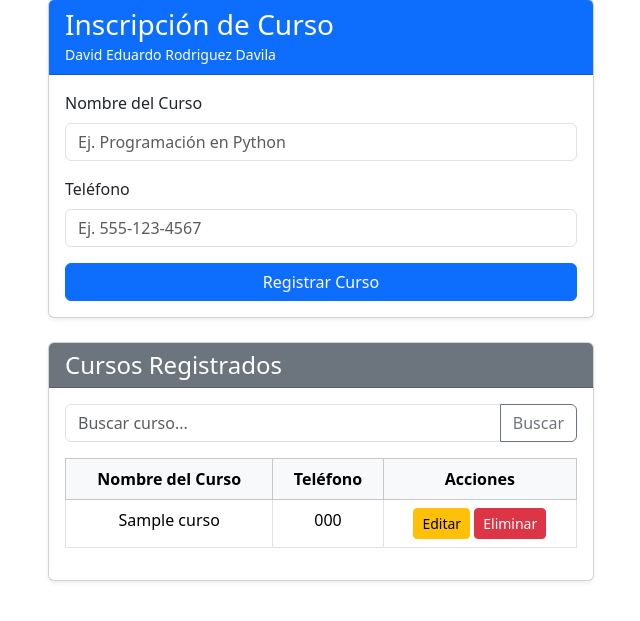
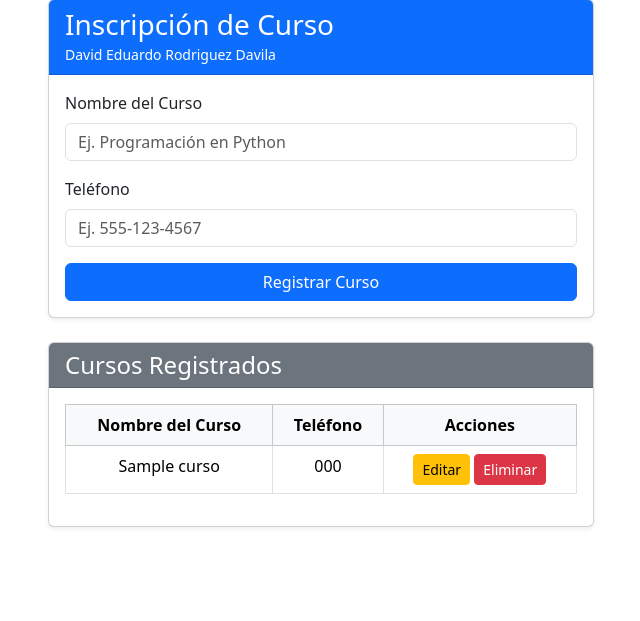
Before and after one commit to EdwScarlet/flask7b, a Flask app: page / in a window 1280 px wide. Shown: the part 49-670 px from the top of the page, without its empty margins (319-959 px from the left). Run offline with Flask 3, Linux system fonts and the light colour scheme; tables that the repository leaves empty or names only in its code hold one stand-in row (values such as "Sample post"); some libraries are stand-ins or nearby versions.

Commit message:
Update app.html

```diff
--- a/templates/app.html
+++ b/templates/app.html
@@ -44,7 +44,7 @@
                         <h4 class="mb-0">Cursos Registrados</h4>
                     </div>
                     <div class="card-body">
-                        <div class="input-group mb-3">
+                        <div class="input-group mb-3" hidden>
                             <input type="text" id="searchInput" class="form-control" placeholder="Buscar curso..." aria-label="Buscar curso">
                             <button class="btn btn-outline-secondary" id="searchButton" type="button">Buscar</button>
                         </div>
```
